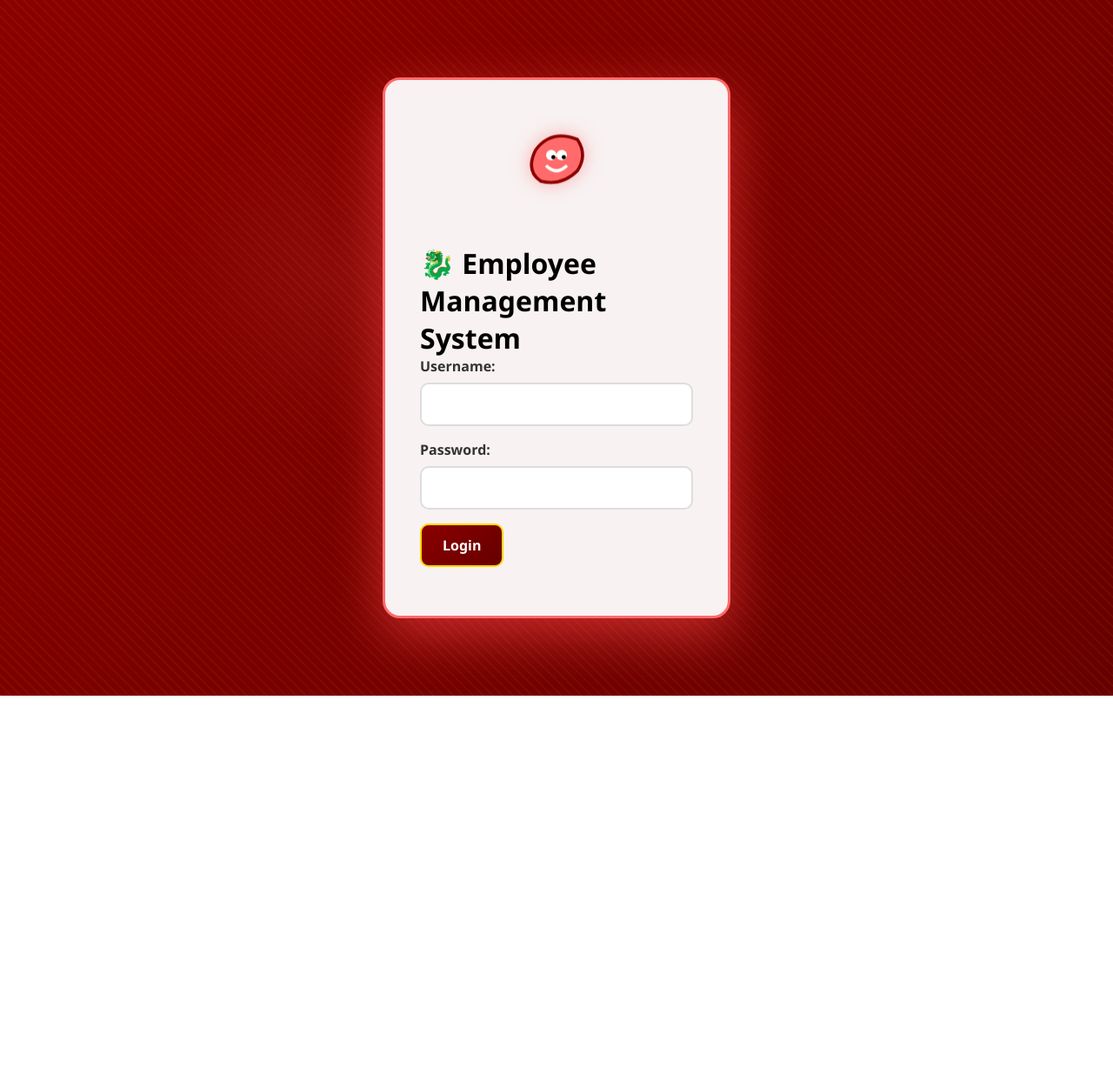
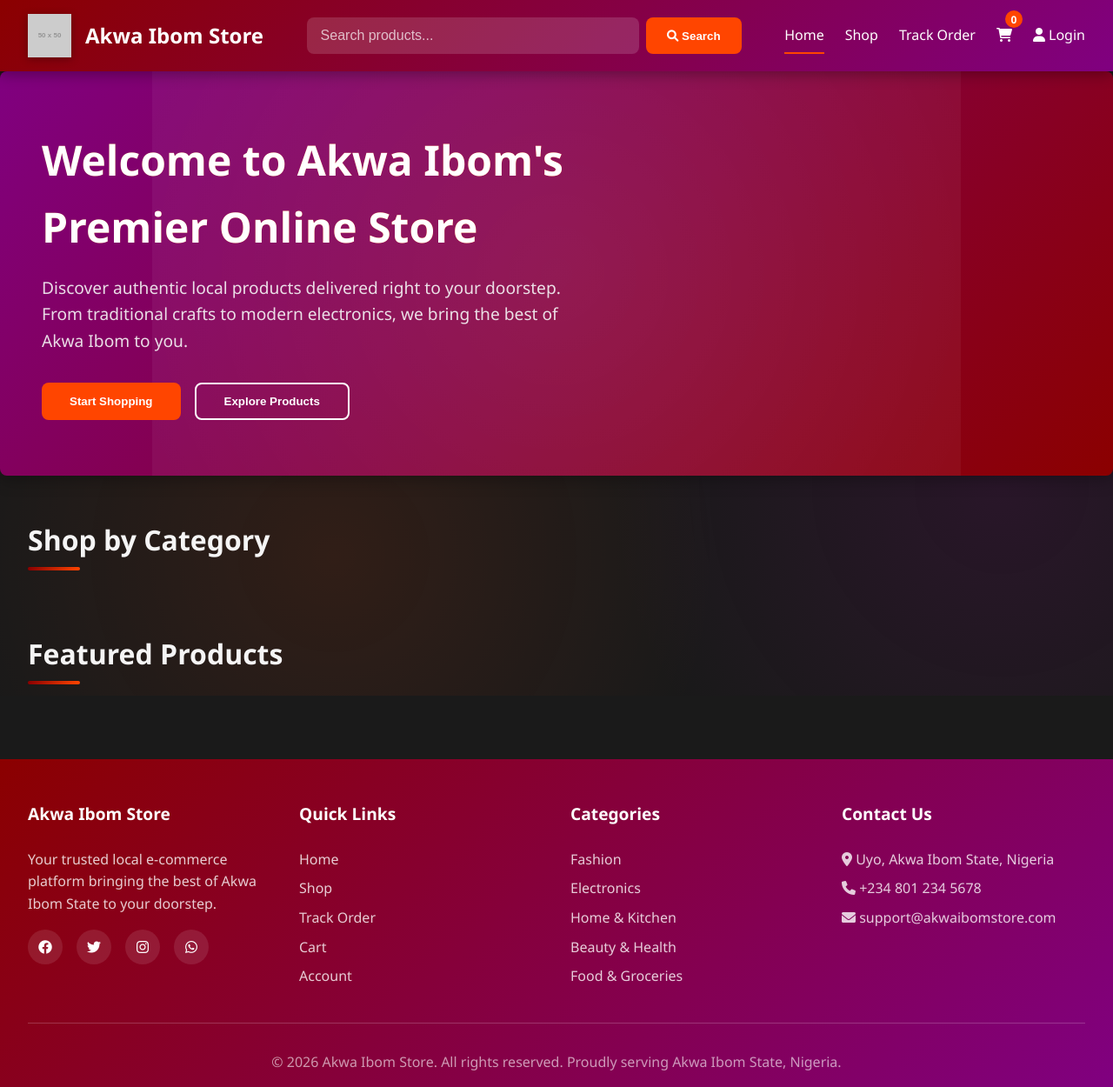
Before and after one commit to Elerius-star/InternGravity-SFTP-Transfer, a plain HTML site: page index.html in a window 1280 px wide. Shown: the whole page at 87% size. Before the commit the page ends 800 px from the top, so only its background shows below. Drawn offline with Linux system fonts and the light colour scheme; files that its build step writes are made by us from their sources; placeholder pictures from the web are drawn by us.

Commit message:
Add files via upload

```diff
--- a/index.html
+++ b/index.html
@@ -3,43 +3,170 @@
 <head>
     <meta charset="UTF-8">
     <meta name="viewport" content="width=device-width, initial-scale=1.0">
-    <title>Employee Management System - Login</title>
-    <link rel="stylesheet" href="styles/main.css">
+    <title>Akwa Ibom Store - Local E-commerce Platform</title>
+    <link rel="stylesheet" href="css/style.css">
+    <link rel="stylesheet" href="https://cdnjs.cloudflare.com/ajax/libs/font-awesome/6.0.0/css/all.min.css">
 </head>
 <body>
-    <div class="login-container">
-        <div class="dragon-logo">
-            <!-- SVG Dragon Logo - Simplified version -->
-            <svg width="120" height="120" viewBox="0 0 100 100">
-                <path d="M30,40 Q45,20 70,30 Q80,45 70,60 Q55,75 35,70 Q20,60 30,40"
-                      fill="#ff6b6b" stroke="#8b0000" stroke-width="3"/>
-                <circle cx="45" cy="45" r="5" fill="white"/>
-                <circle cx="55" cy="45" r="5" fill="white"/>
-                <circle cx="47" cy="47" r="2" fill="black"/>
-                <circle cx="57" cy="47" r="2" fill="black"/>
-                <path d="M40,55 Q50,65 60,55" stroke="white" stroke-width="3" fill="none"/>
-            </svg>
+    <!-- Hero Image Test Script - Integrated -->
+    <script>
+        // Test if hero image loads and apply fallback if needed
+        window.addEventListener('load', function() {
+            const heroSection = document.querySelector('.hero');
+            if (!heroSection) return;
+
+            const img = new Image();
+            img.src = 'images/hero-bg.jpg';
+
+            img.onload = function() {
+                console.log('✅ Hero image loaded successfully from: images/hero-bg.jpg');
+                // Remove fallback class if it was added
+                heroSection.classList.remove('image-failed');
+            };
+
+            img.onerror = function() {
+                console.warn('⚠️ Hero image failed to load from: images/hero-bg.jpg');
+                console.warn('📁 Expected path: C:\\Users\\USER-PC\\.vscode\\Frontendfull3\\images\\hero-bg.jpg');
+
+                // Add fallback class to show gradient only
+                heroSection.classList.add('image-failed');
+
+                // Show brief notification (will disappear)
+                const notice = document.createElement('div');
+                notice.style.cssText = 'background: #FF4500; color: white; padding: 8px; text-align: center; position: fixed; top: 0; left: 0; right: 0; z-index: 9999; font-size: 14px;';
+                notice.innerHTML = '🖼️ Hero image loading... using gradient background';
+                document.body.prepend(notice);
+                setTimeout(() => notice.remove(), 3000);
+            };
+        });
+    </script>
+
+    <!-- Loading Overlay -->
+    <div id="loadingOverlay" class="loading-overlay">
+        <div class="spinner"></div>
     </div>
 
-        <h1>🐉 Employee Management System</h1>
-
-        <form id="loginForm">
-            <div class="form-group">
-                <label for="username">Username:</label>
-                <input type="text" id="username" name="username" required>
+    <!-- Header -->
+    <header>
+        <div class="header-container">
+            <div class="logo">
+                <img src="images/mercedes-logo.svg" alt="Mercedes-Benz Logo" onerror="this.src='https://via.placeholder.com/50x50?text=MB'">
+                <h2>Akwa Ibom Store</h2>
             </div>
 
-            <div class="form-group">
-                <label for="password">Password:</label>
-                <input type="password" id="password" name="password" required>
+            <div class="search-bar">
+                <input type="text" id="searchInput" placeholder="Search products...">
+                <button onclick="window.location.href='shop.html?search='+document.getElementById('searchInput').value">
+                    <i class="fas fa-search"></i> Search
+                </button>
             </div>
 
-            <button type="submit" class="btn-login">Login</button>
-        </form>
+            <div class="nav-links">
+                <a href="index.html" class="active">Home</a>
+                <a href="shop.html">Shop</a>
+                <a href="tracking.html">Track Order</a>
+                <a href="cart.html" class="cart-icon">
+                    <i class="fas fa-shopping-cart"></i>
+                    <span class="cart-count">0</span>
+                </a>
+                <a href="login.html" id="auth-link">
+                    <i class="fas fa-user"></i> Login
+                </a>
+            </div>
+        </div>
+    </header>
 
-        <div id="errorMessage" class="error-message"></div>
+    <!-- Hero Section -->
+    <section class="hero">
+        <div class="hero-content">
+            <h1>Welcome to Akwa Ibom's Premier Online Store</h1>
+            <p>Discover authentic local products delivered right to your doorstep. From traditional crafts to modern electronics, we bring the best of Akwa Ibom to you.</p>
+            <div class="hero-buttons">
+                <button class="btn btn-primary" onclick="window.location.href='shop.html'">Start Shopping</button>
+                <button class="btn btn-outline" onclick="window.location.href='#featured'">Explore Products</button>
+            </div>
+        </div>
+    </section>
+
+    <!-- Categories Section -->
+    <div class="container">
+        <h2 class="section-title">Shop by Category</h2>
+        <div id="categories-grid" class="categories-grid">
+            <!-- Categories loaded dynamically -->
+        </div>
     </div>
 
-    <script src="scripts/app.js"></script>
+    <!-- Featured Products -->
+    <div class="container" id="featured">
+        <h2 class="section-title">Featured Products</h2>
+        <div id="featured-products" class="products-grid">
+            <!-- Products loaded dynamically -->
+        </div>
+    </div>
+
+    <!-- Footer -->
+    <footer>
+        <div class="footer-content">
+            <div class="footer-section">
+                <h3>Akwa Ibom Store</h3>
+                <p>Your trusted local e-commerce platform bringing the best of Akwa Ibom State to your doorstep.</p>
+                <div class="social-links">
+                    <a href="#"><i class="fab fa-facebook"></i></a>
+                    <a href="#"><i class="fab fa-twitter"></i></a>
+                    <a href="#"><i class="fab fa-instagram"></i></a>
+                    <a href="#"><i class="fab fa-whatsapp"></i></a>
+                </div>
+            </div>
+
+            <div class="footer-section">
+                <h3>Quick Links</h3>
+                <ul>
+                    <li><a href="index.html">Home</a></li>
+                    <li><a href="shop.html">Shop</a></li>
+                    <li><a href="tracking.html">Track Order</a></li>
+                    <li><a href="cart.html">Cart</a></li>
+                    <li><a href="login.html">Account</a></li>
+                </ul>
+            </div>
+
+            <div class="footer-section">
+                <h3>Categories</h3>
+                <ul>
+                    <li><a href="shop.html?category=1">Fashion</a></li>
+                    <li><a href="shop.html?category=2">Electronics</a></li>
+                    <li><a href="shop.html?category=3">Home & Kitchen</a></li>
+                    <li><a href="shop.html?category=4">Beauty & Health</a></li>
+                    <li><a href="shop.html?category=5">Food & Groceries</a></li>
+                </ul>
+            </div>
+
+            <div class="footer-section">
+                <h3>Contact Us</h3>
+                <p><i class="fas fa-map-marker-alt"></i> Uyo, Akwa Ibom State, Nigeria</p>
+                <p><i class="fas fa-phone"></i> +234 801 234 5678</p>
+                <p><i class="fas fa-envelope"></i> support@akwaibomstore.com</p>
+            </div>
+        </div>
+
+        <div class="footer-bottom">
+            <p>&copy; 2026 Akwa Ibom Store. All rights reserved. Proudly serving Akwa Ibom State, Nigeria.</p>
+        </div>
+    </footer>
+
+    <script src="js/app.js"></script>
+    <script>
+        // Update auth link based on login status
+        document.addEventListener('DOMContentLoaded', () => {
+            const authLink = document.getElementById('auth-link');
+            if (isLoggedIn()) {
+                const user = getCurrentUser();
+                authLink.innerHTML = `<i class="fas fa-user"></i> ${user?.full_name?.split(' ')[0] || 'Account'}`;
+                authLink.href = 'dashboard.html';
+            } else {
+                authLink.innerHTML = '<i class="fas fa-user"></i> Login';
+                authLink.href = 'login.html';
+            }
+        });
+    </script>
 </body>
 </html>
```
Lines whose indentation alone changed are shown as unchanged.
